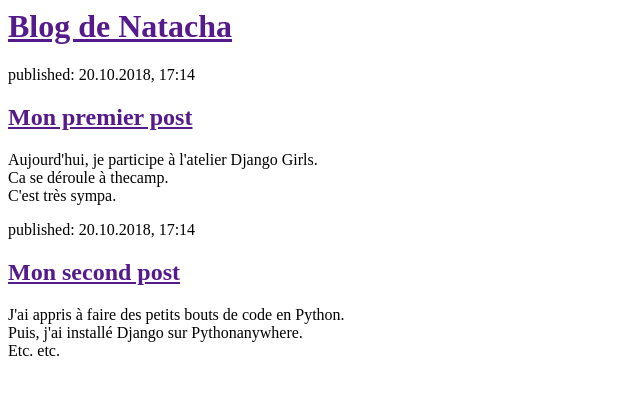
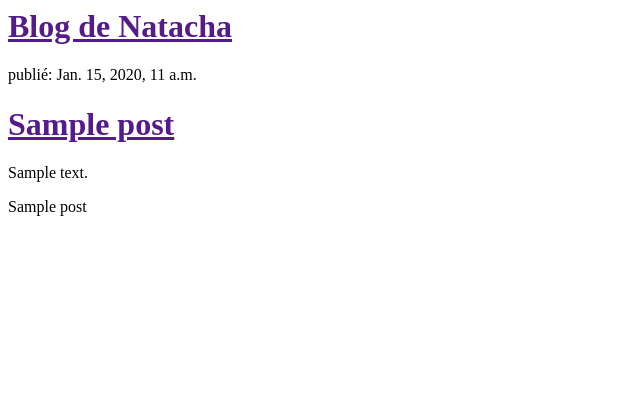
Before and after one commit to nromma/my-first-blog, a Django app: template blog/templates/blog/post_list.html in a window 1280 px wide. Shown: the top 395 px of the page, without its empty margins (0-640 px from the left). Run offline with Django 3.2, Linux system fonts and the light colour scheme; the template is opened without the code that fills it: values that come from a table or form of the project are taken from there, others are empty; tables that the repository leaves empty hold one stand-in row (values such as "Sample post").

Commit message:
Modified templates to display posts from database.

```diff
--- a/blog/templates/blog/post_list.html
+++ b/blog/templates/blog/post_list.html
@@ -4,20 +4,21 @@
         <title>Blog de Natacha</title>
     </head>
     <body>
-        <div>
+
+      <div>
             <h1><a href="">Blog de Natacha</a></h1>
         </div>
-
+     {% for post in posts %}
+      <div>
+        <p>publié: {{ post.published_date }}</p>
+        <h1><a href="">{{ post.title }}</a></h1>
+        <p>{{ post.text|linebreaksbr }}</p>
+      </div>
+     {% endfor %}
         <div>
-            <p>published: 20.10.2018, 17:14</p>
-            <h2><a href="">Mon premier post</a></h2>
-            <p>Aujourd'hui, je participe à l'atelier Django Girls. </br>Ca se déroule à thecamp.</br>C'est très sympa.</p>
-        </div>
-
-        <div>
-            <p>published: 20.10.2018, 17:14</p>
-            <h2><a href="">Mon second post</a></h2>
-            <p>J'ai appris à faire des petits bouts de code en Python.</br>Puis, j'ai installé Django sur Pythonanywhere.</br>Etc. etc.</p>
+           {% for post in posts %}
+    			{{ post }}
+		   {% endfor %}
         </div>
     </body>
 </html>
```
Also changed, not shown: blog/views.py (+5 -3 lines).
